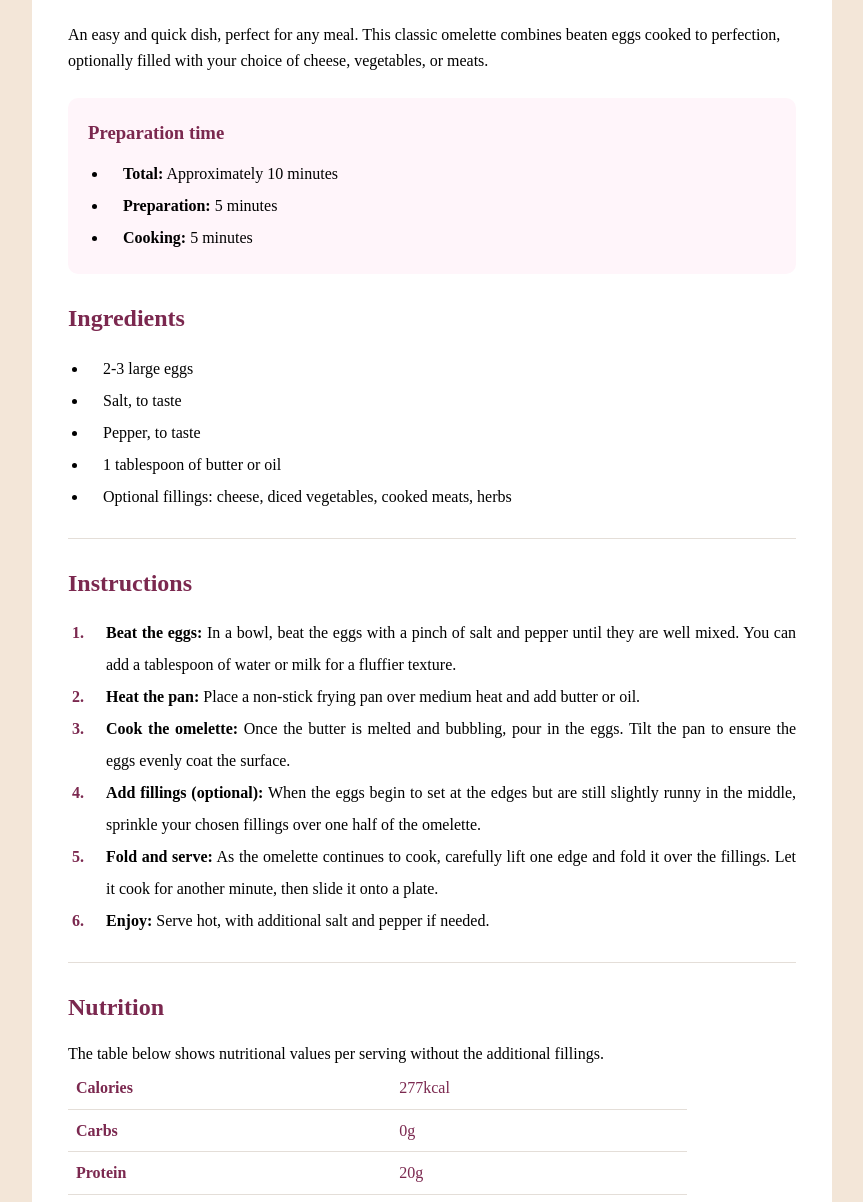
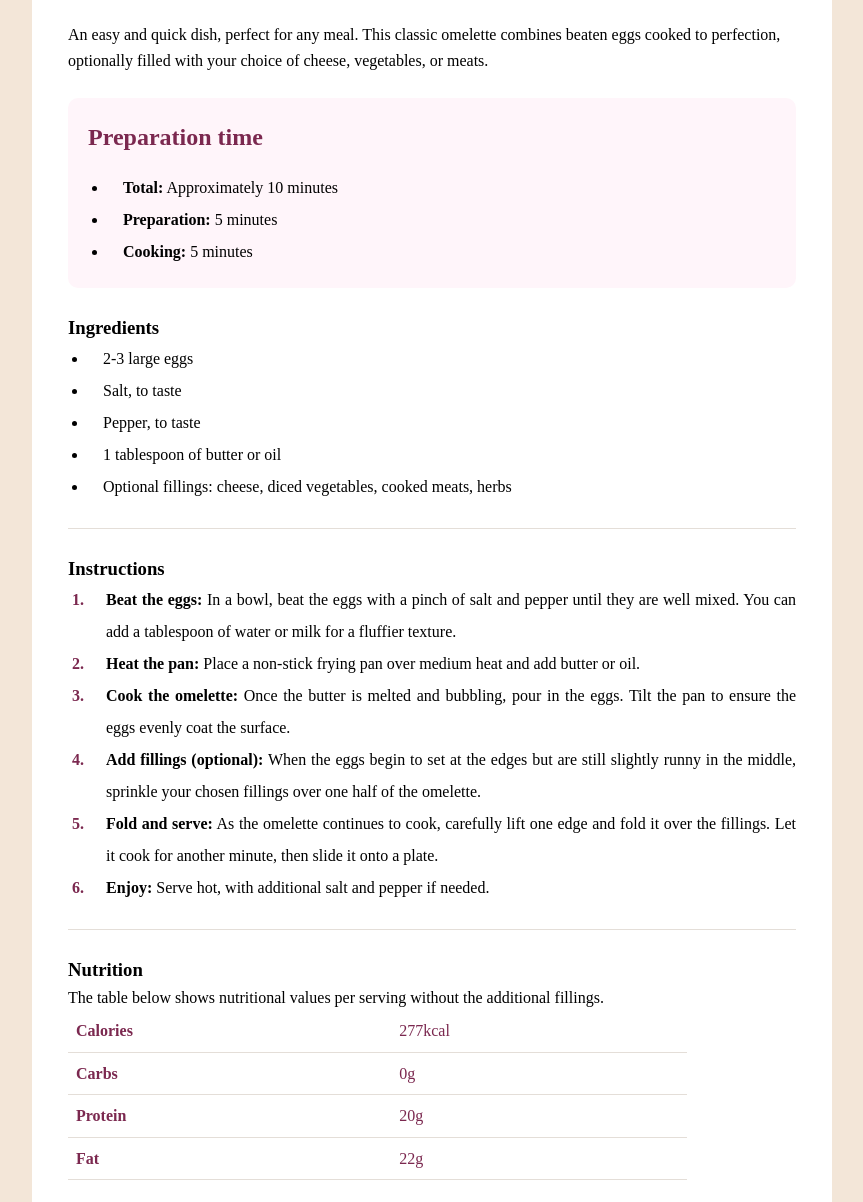
Before and after one commit to poplarbeargi/recipe-page, a plain HTML site: page index.html in a window 1280 px wide. Shown: the part 518-1720 px from the top of the page, without its empty margins (208-1071 px from the left). Drawn offline with Linux system fonts and the light colour scheme.

Commit message:
Update index.html

```diff
--- a/index.html
+++ b/index.html
@@ -20,7 +20,7 @@
     </section>
 
     <section class="preparation">
-      <h3>Preparation time</h3>
+      <h2>Preparation time</h2>
       <ul>
         <li><b>Total:</b> Approximately 10 minutes</li>
         <li><b>Preparation:</b> 5 minutes</li>
@@ -29,7 +29,7 @@
     </section>
 
     <section class="ingredients">
-      <h2>Ingredients</h2>
+      <h3>Ingredients</h3>
       <ul>
         <li>2-3 large eggs</li>
         <li>Salt, to taste</li>
@@ -40,7 +40,7 @@
     </section>
 
     <section class="instructions">
-      <h2>Instructions</h2>
+      <h3>Instructions</h3>
       <ol>
         <li><b>Beat the eggs:</b> In a bowl, beat the eggs with a pinch of salt and pepper until they are well mixed.
   You can add a tablespoon of water or milk for a fluffier texture.</li>
@@ -61,7 +61,7 @@
     </section>
 
     <section class="nutrition">
-      <h2>Nutrition</h2>
+      <h3>Nutrition</h3>
       <p>The table below shows nutritional values per serving without the additional fillings.</p>
       <table>
         <tr>
```
